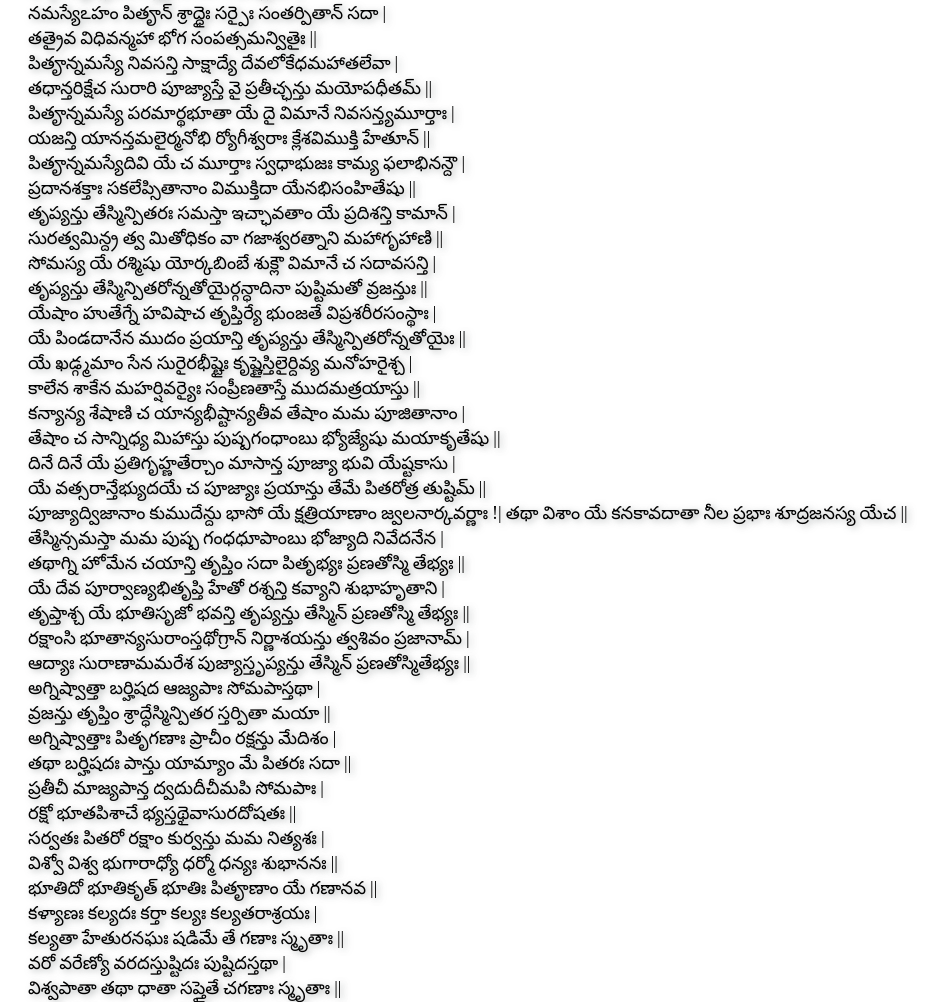
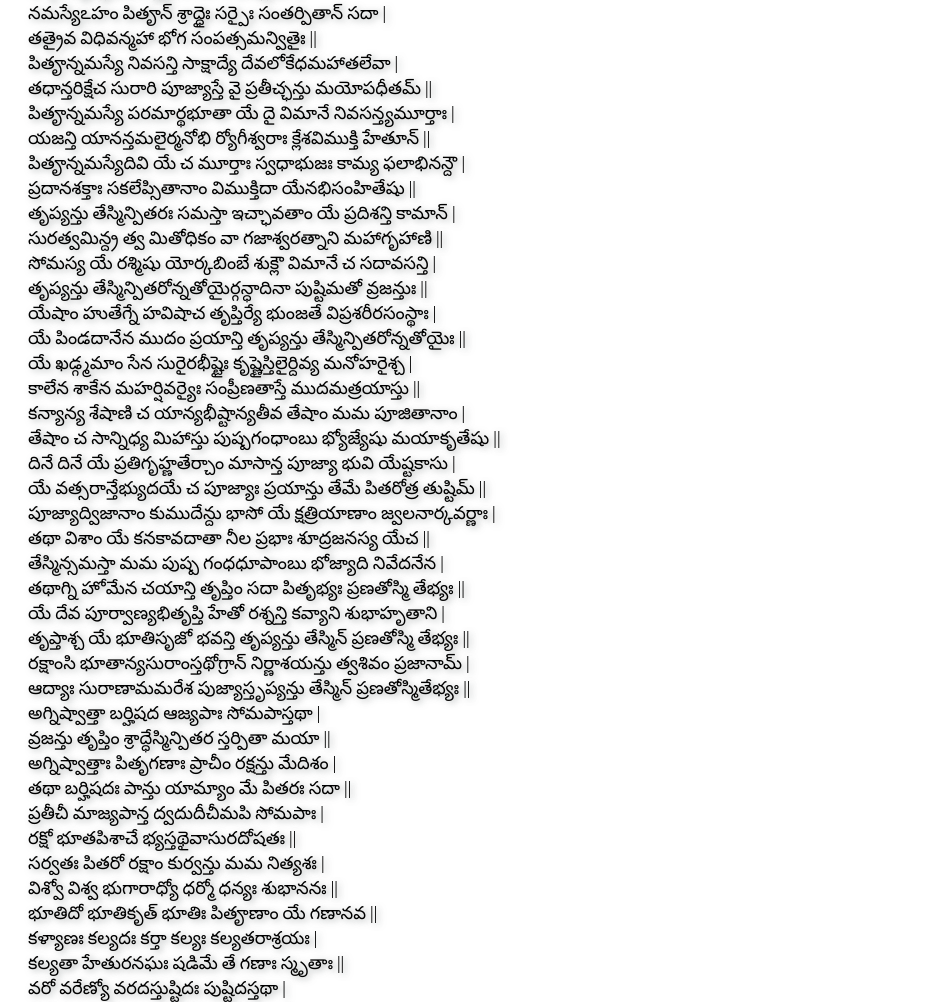
Before and after one commit to mranilkish/pitrustotram, a plain HTML site: page index.html in a window 1280 px wide. Shown: the part 730-1732 px from the top of the page, without its empty margins (0-945 px from the left). Drawn offline with Linux system fonts and the light colour scheme.

Commit message:
Update index.html

```diff
--- a/index.html
+++ b/index.html
@@ -371,7 +371,7 @@ gg.appendChild(zzz);
       <span class="A"  dti="285" dbn="340.345" ddr="0.624">&#x0c2f;&#x0c47;</span>
       <span class="A"  dti="286" dbn="340.969" ddr="1.482">&#x0c15;&#x0c4d;&#x0c37;&#x0c24;&#x0c4d;&#x0c30;&#x0c3f;&#x0c2f;&#x0c3e;&#x0c23;&#x0c3e;&#x0c02;</span>
       <span class="A"  dti="287" dbn="342.451" ddr="2.808">&#x0c1c;&#x0c4d;&#x0c35;&#x0c32;&#x0c28;&#x0c3e;&#x0c30;&#x0c4d;&#x0c15;&#x0c35;&#x0c30;&#x0c4d;&#x0c23;&#x0c3e;&#x0c03;</span>
-      <span class="A"  dti="288" dbn="345.259" ddr="0.286">!|</span>
+      <span class="A"  dti="288" dbn="345.259" ddr="0.286">|<br/></span>
       <span class="A"  dti="289" dbn="345.545" ddr="0.364">&#x0c24;&#x0c25;&#x0c3e;</span>
       <span class="A"  dti="290" dbn="345.909" ddr="0.338">&#x0c35;&#x0c3f;&#x0c36;&#x0c3e;&#x0c02;</span>
       <span class="A"  dti="291" dbn="346.247" ddr="0.390">&#x0c2f;&#x0c47;</span>
```
